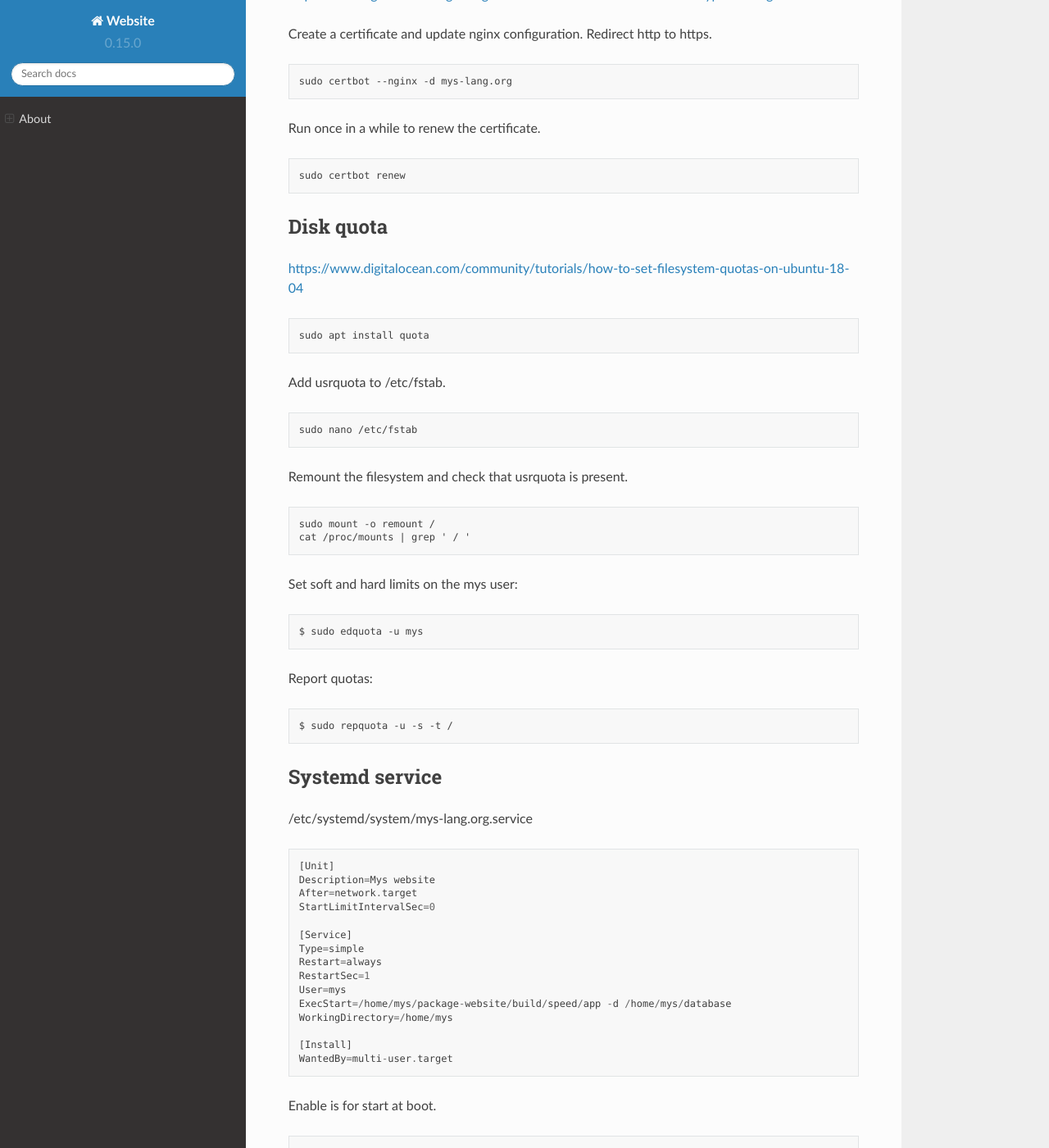
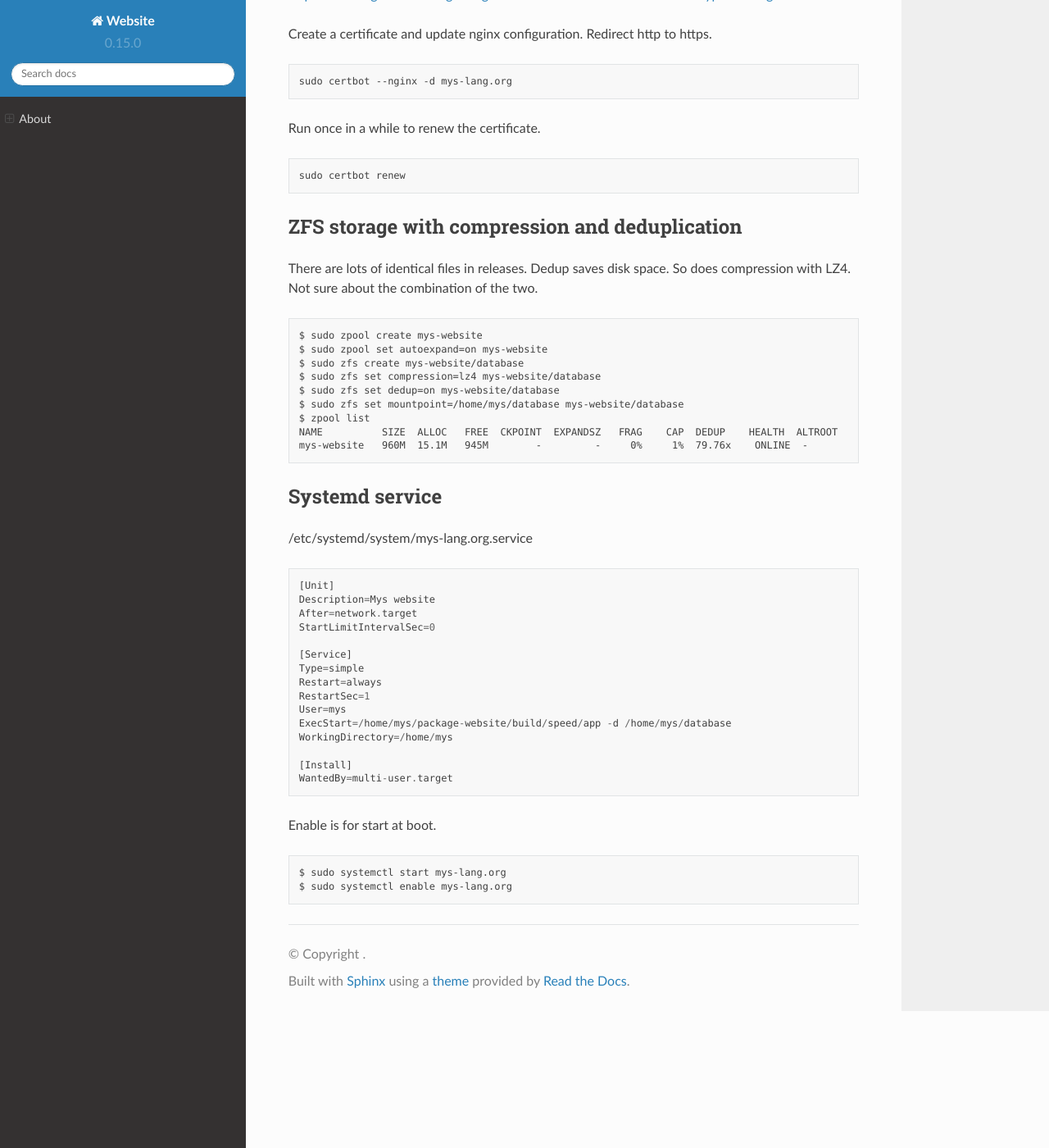
Before and after one commit to mys-lang/package-website, a Sphinx documentation site: the page built from doc/index.rst, in a window 1280 px wide and 1400 px high, scrolled down 909 px. Shown: the whole window at 82% size. Built offline with Sphinx 7.4.7 and the Read the Docs theme 2.0.0, drawn with Linux system fonts in a browser that asks for light colours.

Commit message:
Documentation.

```diff
--- a/doc/index.rst
+++ b/doc/index.rst
@@ -55,39 +55,24 @@ Run once in a while to renew the certificate.
 
    sudo certbot renew
 
-Disk quota
-----------
+ZFS storage with compression and deduplication
+----------------------------------------------
 
-https://www.digitalocean.com/community/tutorials/how-to-set-filesystem-quotas-on-ubuntu-18-04
+There are lots of identical files in releases. Dedup saves disk
+space. So does compression with LZ4. Not sure about the combination of
+the two.
 
 .. code-block:: text
 
-   sudo apt install quota
-
-Add usrquota to /etc/fstab.
-
-.. code-block:: text
-
-   sudo nano /etc/fstab
-
-Remount the filesystem and check that usrquota is present.
-
-.. code-block:: text
-
-   sudo mount -o remount /
-   cat /proc/mounts | grep ' / '
-
-Set soft and hard limits on the mys user:
-
-.. code-block:: text
-
-   $ sudo edquota -u mys
-
-Report quotas:
-
-.. code-block:: text
-
-   $ sudo repquota -u -s -t /
+   $ sudo zpool create mys-website
+   $ sudo zpool set autoexpand=on mys-website
+   $ sudo zfs create mys-website/database
+   $ sudo zfs set compression=lz4 mys-website/database
+   $ sudo zfs set dedup=on mys-website/database
+   $ sudo zfs set mountpoint=/home/mys/database mys-website/database
+   $ zpool list
+   NAME          SIZE  ALLOC   FREE  CKPOINT  EXPANDSZ   FRAG    CAP  DEDUP    HEALTH  ALTROOT
+   mys-website   960M  15.1M   945M        -         -     0%     1%  79.76x    ONLINE  -
 
 Systemd service
 ---------------
```
